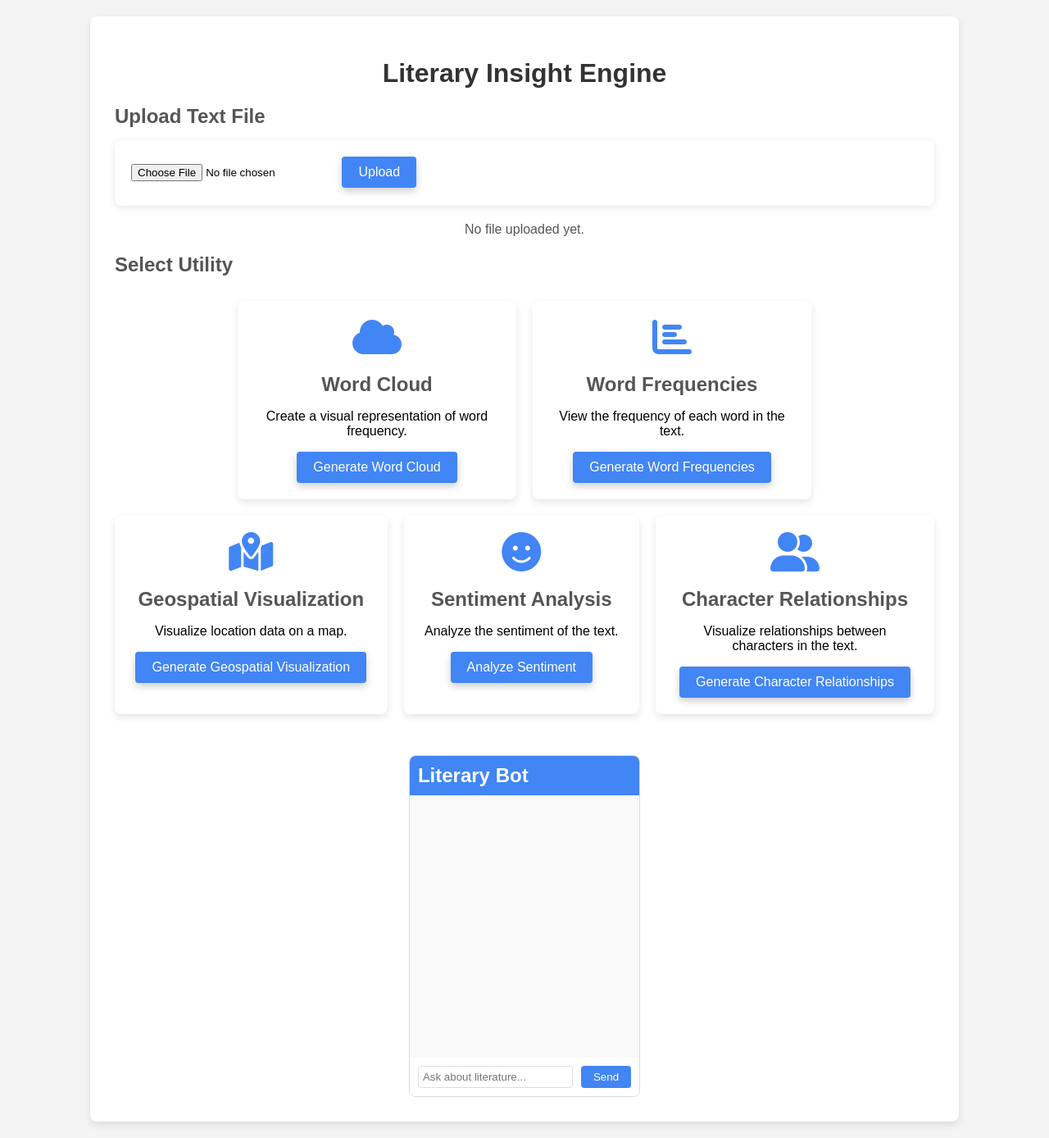
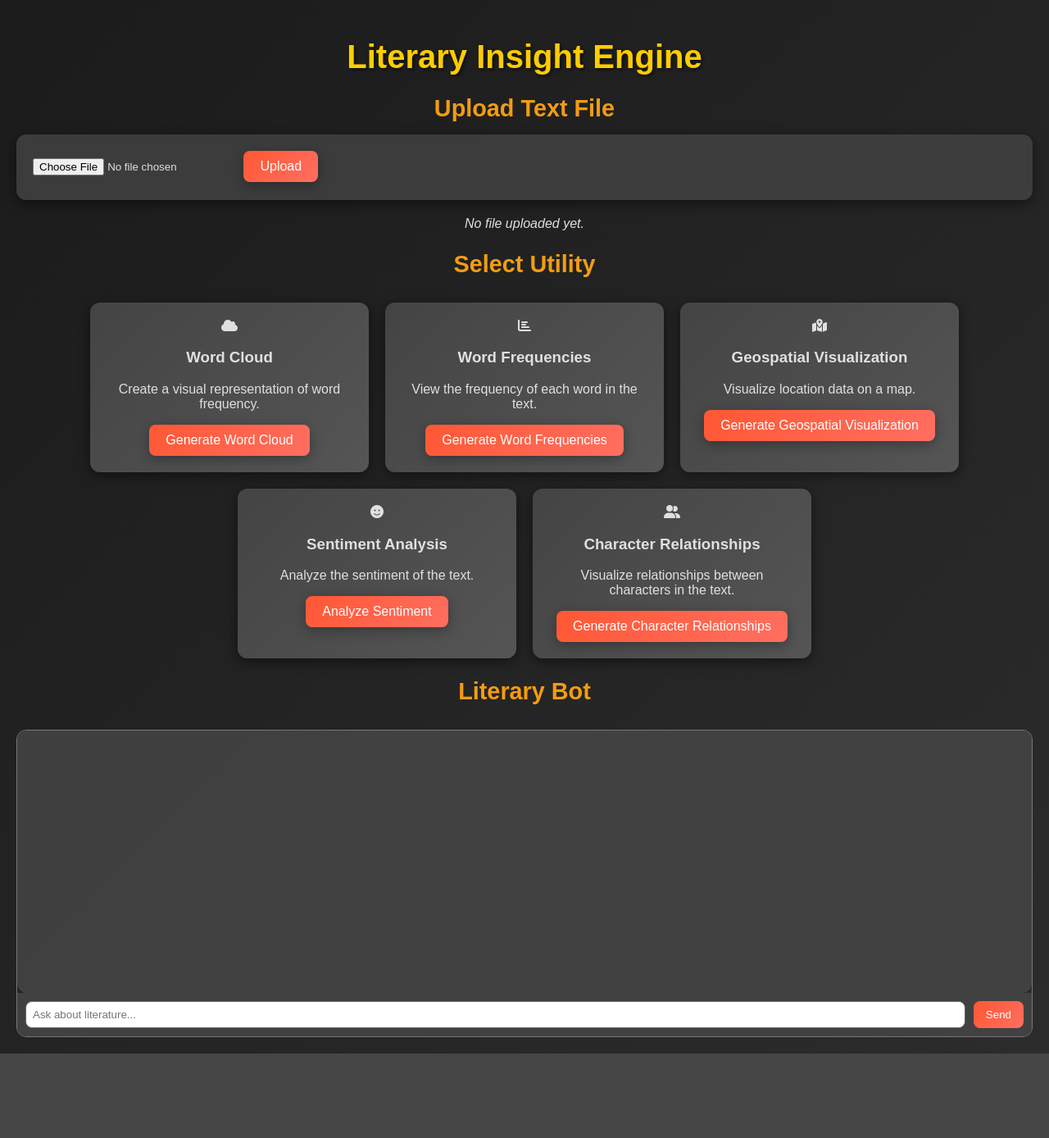
Before and after one commit to RahulRR-10/LiteraryInsightEngine, a Flask app: page / in a window 1280 px wide. Shown: the whole page at 82% size. After the commit the page ends 1285 px from the top, so only its background shows below. Run offline with Flask 3, Linux system fonts and the light colour scheme; parts of the project's set-up code (start-up, migrations or seed data) failed here and were passed over.

Commit message:
Add files via upload

```diff
--- a/static/styles.css
+++ b/static/styles.css
@@ -1,126 +1,137 @@
 /* General Body Styles */
 body {
-    font-family: Arial, sans-serif;
-    background-color: #f4f4f4; /* Light gray background */
-    margin: 0; /* Remove default margin */
-    padding: 20px; /* Padding around the body */
+    font-family: 'Arial', sans-serif;
+    background: linear-gradient(135deg, #1B1B1B, #2C2C2C); /* Gradient background */
+    margin: 0;
+    padding: 20px;
+    color: #E0E0E0;
 }
 
 /* Main Container Styles */
 .container {
-    max-width: 1000px; /* Increase max width for a larger container */
-    margin: 0 auto; /* Center the container */
-    padding: 30px; /* Increase padding for more space inside the container */
-    border-radius: 8px; /* Rounded corners */
-    background-color: #fff; /* White background */
-    box-shadow: 0 4px 10px rgba(0, 0, 0, 0.1); /* Subtle shadow for depth */
+    max-width: 1000px;
+    margin: 0 auto;
+    padding: 30px;
+    border-radius: 12px; /* Enhanced rounded corners */
+    background: rgba(58, 58, 58, 0.9); /* Semi-transparent background */
+    box-shadow: 0 8px 20px rgba(0, 0, 0, 0.5); /* Deeper shadow for depth */
 }
 
 /* Main Heading Styles */
 h1 {
-    color: #333; /* Dark gray color for headings */
-    text-align: center; /* Center the main heading */
-    margin-bottom: 20px; /* Space below the heading */
+    color: #FFCC00; /* Bright yellow for main headings */
+    text-align: center;
+    margin-bottom: 20px;
+    font-size: 2.5em; /* Increased font size */
+    text-shadow: 2px 2px 4px rgba(0, 0, 0, 0.6); /* Shadow for text depth */
 }
 
 /* Subheading Styles */
 h2 {
-    color: #555; /* Medium gray for subheadings */
-    margin-bottom: 15px; /* Space below subheading */
+    color: #F39C12; /* Bright orange for subheadings */
+    margin-bottom: 15px;
+    font-size: 1.8em; /* Larger subheading size */
+    text-align: center; /* Centered subheading */
 }
 
 /* Form Styles */
 form {
-    background: #ffffff; /* White background for forms */
-    padding: 20px; /* Padding inside the form */
-    border-radius: 8px; /* Rounded corners for form */
-    box-shadow: 0 2px 10px rgba(0, 0, 0, 0.1); /* Subtle shadow for depth */
-    margin-bottom: 20px; /* Space below the form */
+    background: rgba(68, 68, 68, 0.8); /* Semi-transparent background for forms */
+    padding: 20px;
+    border-radius: 12px;
+    box-shadow: 0 4px 15px rgba(0, 0, 0, 0.5);
+    margin-bottom: 20px;
 }
 
 /* Input Styles */
 input[type="file"] {
-    margin-bottom: 10px; /* Space below the file input */
+    margin-bottom: 10px;
 }
 
 /* Utility Section Styles */
 .utility-container {
     display: flex;
-    flex-wrap: wrap; /* Allows buttons to wrap on small screens */
-    justify-content: center; /* Center the utility cards */
-    gap: 20px; /* Space between cards */
-    margin-top: 30px; /* Space above the utility section */
+    flex-wrap: wrap;
+    justify-content: center;
+    gap: 20px;
+    margin-top: 30px;
 }
 
 .utility-card {
-    background-color: #fff; /* White background */
-    border-radius: 8px; /* Rounded corners */
-    box-shadow: 0 4px 10px rgba(0, 0, 0, 0.1); /* Shadow for depth */
-    padding: 20px; /* Padding inside the card */
-    text-align: center; /* Center-align text */
-    max-width: 300px; /* Limit card width */
-    flex: 1 1 auto; /* Allow flexibility */
+    background: linear-gradient(135deg, #444, #555); /* Gradient background for cards */
+    border-radius: 12px;
+    box-shadow: 0 4px 15px rgba(0, 0, 0, 0.5);
+    padding: 20px;
+    text-align: center;
+    max-width: 300px;
+    flex: 1 1 auto;
+    transition: transform 0.3s ease, box-shadow 0.3s ease; /* Smooth transition */
 }
 
 .utility-card:hover {
-    box-shadow: 0 8px 20px rgba(0, 0, 0, 0.2); /* Increase shadow on hover */
-    transform: translateY(-2px); /* Lift effect */
-    transition: box-shadow 0.3s ease, transform 0.3s ease; /* Smooth transition */
+    box-shadow: 0 12px 30px rgba(0, 0, 0, 0.7); /* Enhanced shadow on hover */
+    transform: translateY(-5px); /* Lift effect */
 }
 
 /* Button Base Styles */
 .utility-button,
 .back-button {
-    background-color: #4285F4; /* Google blue */
-    color: white; /* White text */
-    padding: 10px 20px; /* Padding for button */
-    border-radius: 4px; /* Slightly rounded corners */
-    border: none; /* No border */
-    cursor: pointer; /* Pointer cursor on hover */
-    font-size: 1em; /* Font size */
-    transition: background-color 0.3s ease, box-shadow 0.3s ease; /* Smooth transitions */
-    box-shadow: 0 4px 10px rgba(0, 0, 0, 0.2); /* Subtle shadow for depth */
+    background: linear-gradient(135deg, #FF5733, #FF6F61); /* Gradient button */
+    color: white;
+    padding: 10px 20px;
+    border-radius: 8px; /* Rounded corners */
+    border: none;
+    cursor: pointer;
+    font-size: 1em;
+    transition: background 0.3s ease, transform 0.3s ease; /* Smooth transitions */
+    box-shadow: 0 4px 15px rgba(0, 0, 0, 0.3);
 }
 
 .utility-button:hover,
 .back-button:hover {
-    background-color: #357AE8; /* Darker blue on hover */
+    background: linear-gradient(135deg, #C0392B, #D35400); /* Darker gradient on hover */
+    transform: translateY(-2px); /* Slight lift on hover */
 }
 
 .utility-button:active,
 .back-button:active {
-    background-color: #0056b3; /* Even darker blue on click */
-    box-shadow: 0 2px 5px rgba(0, 0, 0, 0.2); /* Reduce shadow on click */
-    transform: translateY(1px); /* Slightly lower effect on click */
+    background: linear-gradient(135deg, #A93226, #D35400); /* Even darker gradient on click */
+    box-shadow: 0 2px 5px rgba(0, 0, 0, 0.2);
+    transform: translateY(1px);
 }
 
 /* Navigation Container Styles */
 .navigation-container {
-    text-align: center; /* Center the content */
-    margin-top: 20px; /* Space above the navigation */
+    text-align: center;
+    margin-top: 20px;
 }
 
 /* File Upload Info Styles */
 #uploadedFileInfo {
-    margin-top: 15px; /* Space above the uploaded file info */
-    color: #555; /* Medium gray for text */
-    text-align: center; /* Center the text */
+    margin-top: 15px;
+    color: #E0E0E0;
+    text-align: center;
+    font-style: italic; /* Italic style for emphasis */
 }
+
 .image-container {
-    text-align: center; /* Center-align the image */
-    margin: 20px 0; /* Adds vertical space around the image */
+    text-align: center;
+    margin: 20px 0;
 }
 
 .image-container img {
-    max-width: 100%; /* Ensure the image does not exceed the container width */
-    height: auto; /* Maintain aspect ratio */
-    border-radius: 8px; /* Optional: Rounded corners for the image */
+    max-width: 100%;
+    height: auto;
+    border-radius: 12px; /* Enhanced rounded corners */
+    box-shadow: 0 4px 10px rgba(0, 0, 0, 0.5);
 }
 
 /* Topic Title Styles */
 .topic-title {
-    font-size: 1.5em; /* Larger font size for topic titles */
-    margin: 20px 0; /* Space above and below */
+    font-size: 1.8em; /* Increased font size */
+    margin: 20px 0;
+    text-align: center; /* Center alignment */
+    color: #FFCC00; /* Bright yellow for topic titles */
 }
 
 /* Add margins to charts */
@@ -128,20 +139,59 @@ input[type="file"] {
     margin: 20px 0; /* Space around the visualization */
 }
 
-
-.navigation-container {
-    text-align: center; /* Center the navigation buttons */
-    margin-top: 20px; /* Space above the navigation */
+/* Chat Interface Styles */
+.chat-container {
+    margin-top: 30px;
+    border: 1px solid #777; /* Light border */
+    border-radius: 12px; /* Enhanced rounded corners */
+    overflow: hidden;
 }
 
-.summary-image {
-    max-width: 100%;
-    height: auto;
-    border-radius: 8px;
-    box-shadow: 0 4px 10px rgba(0, 0, 0, 0.1);
-    margin-top: 20px;
+.chat-container h2 {
+    background: linear-gradient(135deg, #333, #444); /* Gradient background for header */
+    color: #FFCC00; /* Bright yellow text */
+    padding: 10px;
+    margin: 0;
 }
 
+#chat-messages {
+    height: 300px;
+    overflow-y: auto;
+    padding: 10px;
+    background: rgba(68, 68, 68, 0.9); /* Darker semi-transparent background */
+    border-radius: 12px; /* Rounded corners */
+}
+
+.chat-input {
+    display: flex;
+    padding: 10px;
+    background: rgba(68, 68, 68, 0.9); /* Darker semi-transparent background for input */
+}
+
+.chat-input input {
+    flex-grow: 1;
+    padding: 8px; /* Increased padding */
+    border: 1px solid #666; /* Medium gray border */
+    border-radius: 8px; /* Rounded corners */
+}
+
+.chat-input button {
+    margin-left: 10px;
+    padding: 8px 15px;
+    background: linear-gradient(135deg, #FF5733, #FF6F61); /* Gradient color for button */
+    color: white;
+    border: none;
+    border-radius: 8px; /* Rounded corners */
+    cursor: pointer;
+    transition: background 0.3s ease, transform 0.3s ease; /* Smooth transitions */
+}
+
+.chat-input button:hover {
+    background: linear-gradient(135deg, #C0392B, #D35400); /* Darker gradient on hover */
+    transform: translateY(-2px); /* Lift effect */
+}
+
+/* Loading Overlay Styles */
 .loading-overlay {
     display: none;
     position: fixed;
@@ -149,9 +199,10 @@ input[type="file"] {
     left: 0;
     width: 100%;
     height: 100%;
-    background-color: rgba(0,0,0,0.5);
+    background-color: rgba(0, 0, 0, 0.8); /* Dark overlay */
     z-index: 1000;
 }
+
 .loading-spinner {
     position: absolute;
     top: 50%;
@@ -160,68 +211,19 @@ input[type="file"] {
     text-align: center;
     color: white;
 }
+
 .progress-bar {
     width: 200px;
     height: 20px;
-    background-color: #f0f0f0;
+    background-color: #444; /* Dark gray background */
     border-radius: 10px;
     margin-top: 10px;
 }
+
 .progress {
     width: 0%;
     height: 100%;
-    background-color: #4CAF50;
+    background-color: #4CAF50; /* Bright green */
     border-radius: 10px;
     transition: width 0.5s;
 }
-/* Existing styles */
-/* ... */
-
-/* Chat Interface Styles */
-.chat-container {
-    margin-top: 30px;
-    border: 1px solid #ddd;
-    border-radius: 8px;
-    overflow: hidden;
-}
-
-.chat-container h2 {
-    background-color: #4285F4;
-    color: white;
-    padding: 10px;
-    margin: 0;
-}
-
-#chat-messages {
-    height: 300px;
-    overflow-y: auto;
-    padding: 10px;
-    background-color: #f9f9f9;
-}
-
-.chat-input {
-    display: flex;
-    padding: 10px;
-    background-color: white;
-}
-
-.chat-input input {
-    flex-grow: 1;
-    padding: 5px;
-    border: 1px solid #ddd;
-    border-radius: 4px;
-}
-
-.chat-input button {
-    margin-left: 10px;
-    padding: 5px 15px;
-    background-color: #4285F4;
-    color: white;
-    border: none;
-    border-radius: 4px;
-    cursor: pointer;
-}
-
-.chat-input button:hover {
-    background-color: #357AE8;
-}
--- a/templates/index.html
+++ b/templates/index.html
@@ -8,78 +8,78 @@
     <link rel="stylesheet" href="https://cdnjs.cloudflare.com/ajax/libs/font-awesome/6.0.0-beta3/css/all.min.css">
 </head>
 <body>
-    <div class="container">
+    <div class="main-container">
+        <!-- Left Column: Utilities Section -->
+        <div class="left-column">
             <h1>Literary Insight Engine</h1>
 
+            <!-- Upload Section -->
             <h2>Upload Text File</h2>
             <form id="uploadForm">
                 <input type="file" id="fileInput" accept=".txt" required>
                 <button type="button" class="utility-button" onclick="uploadFile()">Upload</button>
             </form>
-
             <div id="uploadedFileInfo">No file uploaded yet.</div>
 
+            <!-- Utilities Section -->
             <h2>Select Utility</h2>
             <div class="utility-container">
                 <!-- Word Cloud Utility -->
                 <div class="utility-card">
-                <i class="fas fa-cloud" style="font-size: 48px; color: #4285F4;"></i>
-                <h2>Word Cloud</h2>
+                    <i class="fas fa-cloud"></i>
+                    <h3>Word Cloud</h3>
                     <p>Create a visual representation of word frequency.</p>
                     <button class="utility-button" id="wordCloudButton" onclick="generateWordCloud()" disabled>Generate Word Cloud</button>
                 </div>
 
                 <!-- Word Frequencies Utility -->
                 <div class="utility-card">
-                <i class="fas fa-chart-bar" style="font-size: 48px; color: #4285F4;"></i>
-                <h2>Word Frequencies</h2>
+                    <i class="fas fa-chart-bar"></i>
+                    <h3>Word Frequencies</h3>
                     <p>View the frequency of each word in the text.</p>
                     <button class="utility-button" id="wordFrequenciesButton" onclick="generateWordFrequencies()" disabled>Generate Word Frequencies</button>
                 </div>
 
                 <!-- Geospatial Visualization Utility -->
                 <div class="utility-card">
-                <i class="fas fa-map-marked-alt" style="font-size: 48px; color: #4285F4;"></i>
-                <h2>Geospatial Visualization</h2>
+                    <i class="fas fa-map-marked-alt"></i>
+                    <h3>Geospatial Visualization</h3>
                     <p>Visualize location data on a map.</p>
                     <button class="utility-button" id="geospatialButton" onclick="generateGeospatial()" disabled>Generate Geospatial Visualization</button>
                 </div>
 
                 <!-- Sentiment Analysis Utility -->
                 <div class="utility-card">
-                <i class="fas fa-smile" style="font-size: 48px; color: #4285F4;"></i>
-                <h2>Sentiment Analysis</h2>
+                    <i class="fas fa-smile"></i>
+                    <h3>Sentiment Analysis</h3>
                     <p>Analyze the sentiment of the text.</p>
                     <button class="utility-button" id="sentimentButton" onclick="generateSentiment()" disabled>Analyze Sentiment</button>
                 </div>
 
                 <!-- Character Relationships Utility -->
                 <div class="utility-card" id="characterRelationshipsCard">
-                <i class="fas fa-user-friends" style="font-size: 48px; color: #4285F4;"></i>
-                <h2>Character Relationships</h2>
+                    <i class="fas fa-user-friends"></i>
+                    <h3>Character Relationships</h3>
                     <p>Visualize relationships between characters in the text.</p>
                     <button class="utility-button" id="characterRelationshipsButton" disabled>Generate Character Relationships</button>
                 </div>
+            </div>
+
+            <!-- Chatbot Section -->
+            <div class="chat-section">
+                <h2>Literary Bot</h2>
                 <div class="chat-container">
-                <h2>Literary Bot</h2>
                     <div id="chat-messages"></div>
                     <div class="chat-input">
                         <input type="text" id="user-input" placeholder="Ask about literature...">
                         <button onclick="sendMessage()">Send</button>
                     </div>
-
+                </div>
             </div>
         </div>
     </div>
 
-    <div id="loadingOverlay" class="loading-overlay">
-        <div class="loading-spinner">
-            <p>Generating Character Relationships...</p>
-            <div class="progress-bar">
-                <div class="progress"></div>
-            </div>
-        </div>
-    </div>
+    <!-- JavaScript Code -->
     <script src="https://code.jquery.com/jquery-3.6.0.min.js"></script>
     <script>
         let uploadedFileName = '';
@@ -111,7 +111,7 @@
                         localStorage.setItem('uploadedFileName', uploadedFileName);
                         document.getElementById('uploadedFileInfo').textContent = `Uploaded file: ${uploadedFileName}`;
                         enableUtilityButtons();
-                        fileInput.value = '';  // Clear file input field after successful upload
+                        fileInput.value = ''; // Clear file input field after successful upload
                     } else {
                         alert('Upload failed: ' + data.error);
                     }
@@ -129,6 +129,7 @@
             document.getElementById('sentimentButton').disabled = false;
             document.getElementById('characterRelationshipsButton').disabled = false;
         }
+
         function sendMessage() {
             var userInput = $('#user-input').val();
             if (userInput.trim() === '') return;
@@ -145,7 +146,7 @@
                 data: JSON.stringify({ message: userInput }),
                 success: function(response) {
                     // Display bot response
-                    $('#chat-messages').append('<p><strong>Bot:</strong> ' + response.response + '</p>');
+                    $('#chat-messages').append('<p><strong>LitBot:</strong> ' + response.response + '</p>');
                 },
                 error: function() {
                     $('#chat-messages').append('<p><strong>Error:</strong> Failed to get response</p>');
@@ -153,13 +154,13 @@
             });
         }
 
-        // Allow sending message with Enter key
         $('#user-input').keypress(function(e) {
             if (e.which == 13) {
                 sendMessage();
                 return false;
             }
         });
+
         function generateWordCloud() {
             fetch('/generate_wordcloud', { method: 'POST' })
                 .then(response => response.json())
```
Also changed, not shown: app.py (+6 -6 lines), static/maps/countries.txt.html (+286 -97 lines), static/wordclouds/negative.txt.png, static/wordclouds/ramayana.txt.png, static/wordclouds/short_story2.txt.png. Lines whose indentation alone changed are shown as unchanged.
